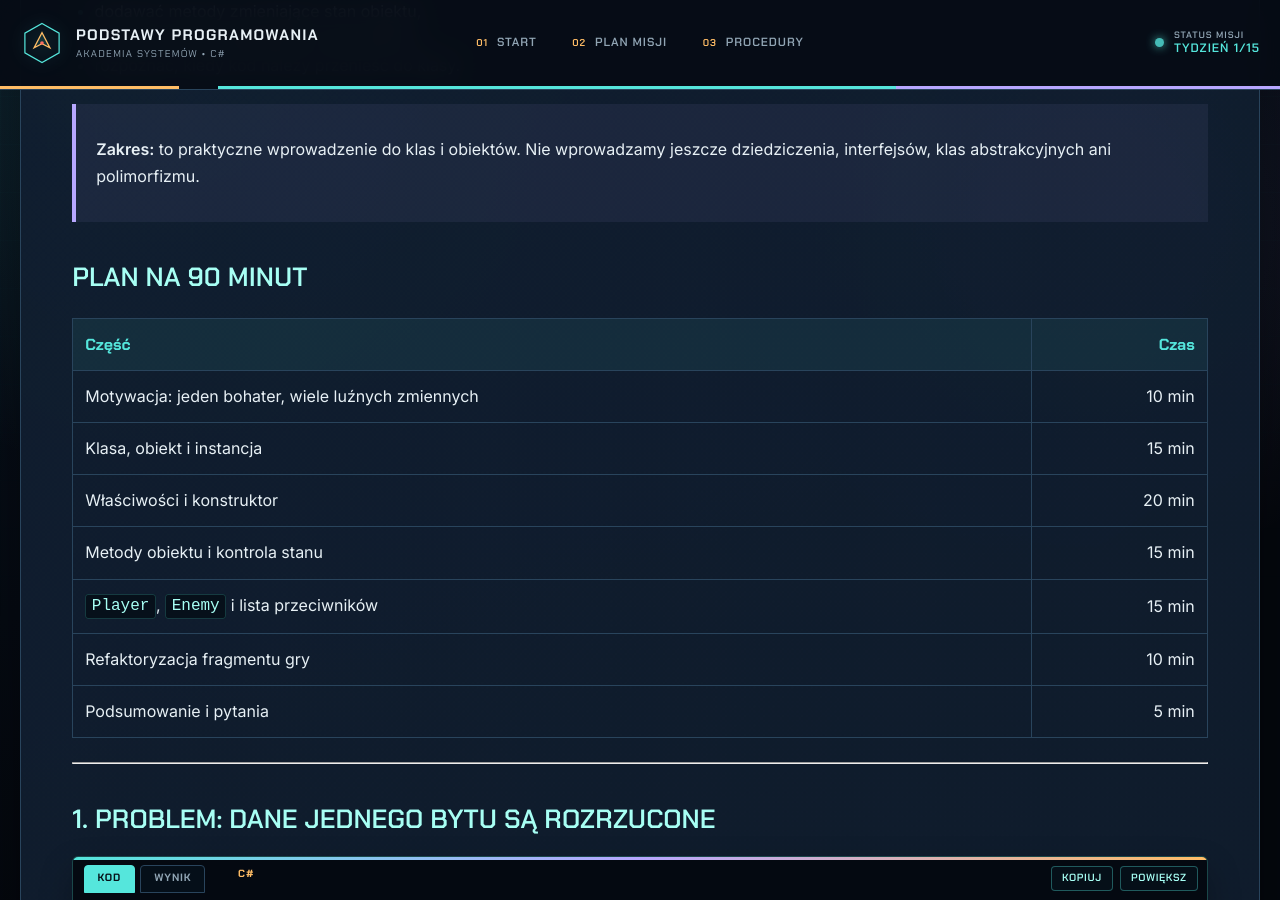
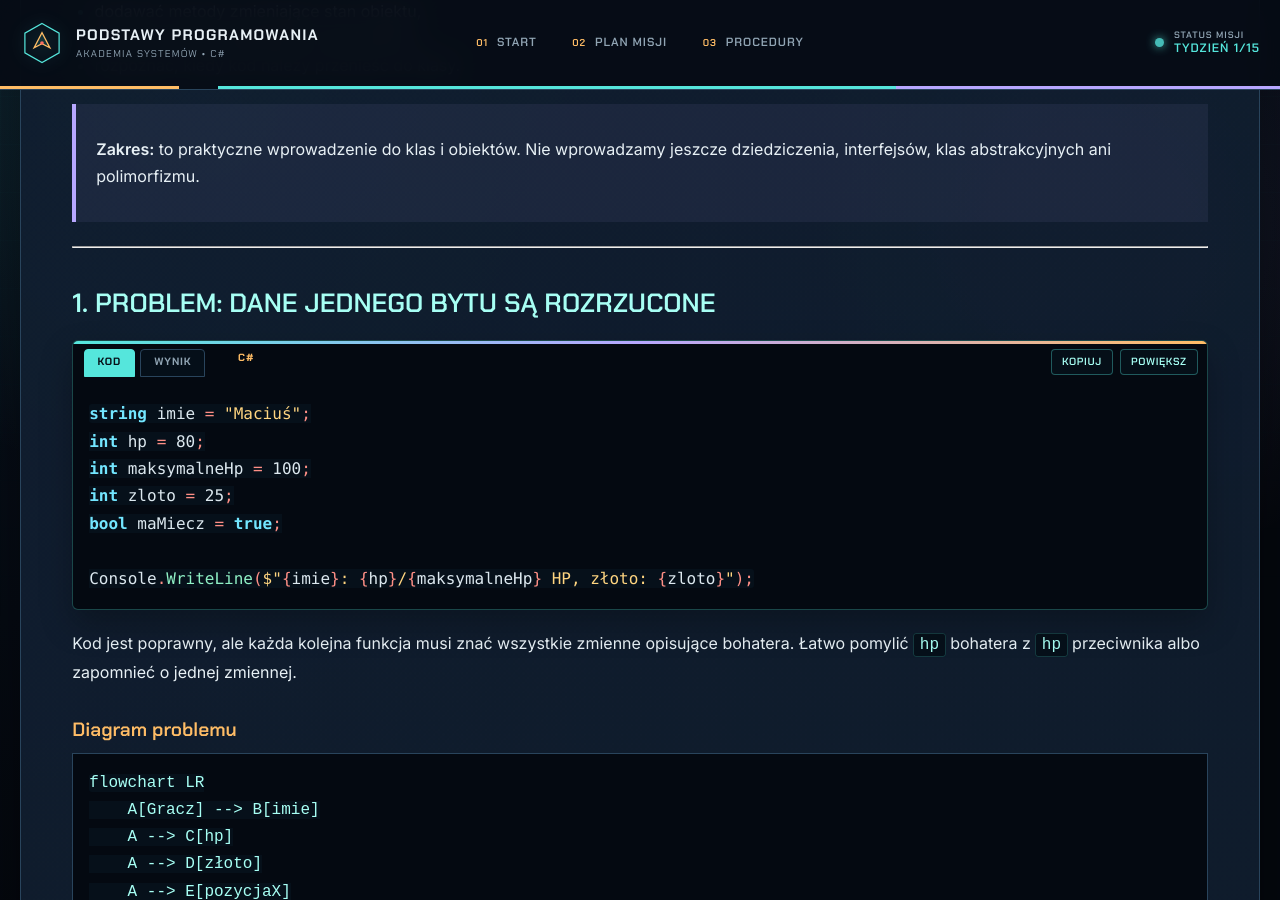
Before and after one commit to PJMPR/podstawy-programowania, a Jekyll site: the page built from _materials/07-lecture-randomness-and-game-algorithms.md, in a window 1280 px wide and 900 px high, scrolled down 1233 px. Built offline with Jekyll 4.4.1, drawn with Linux system fonts in a browser that asks for light colours.

Commit message:
Remove 90-minute plan from lecture notes
Removed the 90-minute plan section from the lecture notes.

```diff
--- a/_materials/07-lecture-randomness-and-game-algorithms.md
+++ b/_materials/07-lecture-randomness-and-game-algorithms.md
@@ -36,18 +36,6 @@ Po wykładzie będziesz potrafić:
 - rozpoznać, kiedy kod należy przenieść do klasy.
 
 > **Zakres:** to praktyczne wprowadzenie do klas i obiektów. Nie wprowadzamy jeszcze dziedziczenia, interfejsów, klas abstrakcyjnych ani polimorfizmu.
-
-## Plan na 90 minut
-
-| Część | Czas |
-|---|---:|
-| Motywacja: jeden bohater, wiele luźnych zmiennych | 10 min |
-| Klasa, obiekt i instancja | 15 min |
-| Właściwości i konstruktor | 20 min |
-| Metody obiektu i kontrola stanu | 15 min |
-| `Player`, `Enemy` i lista przeciwników | 15 min |
-| Refaktoryzacja fragmentu gry | 10 min |
-| Podsumowanie i pytania | 5 min |
 
 ---
 
```
